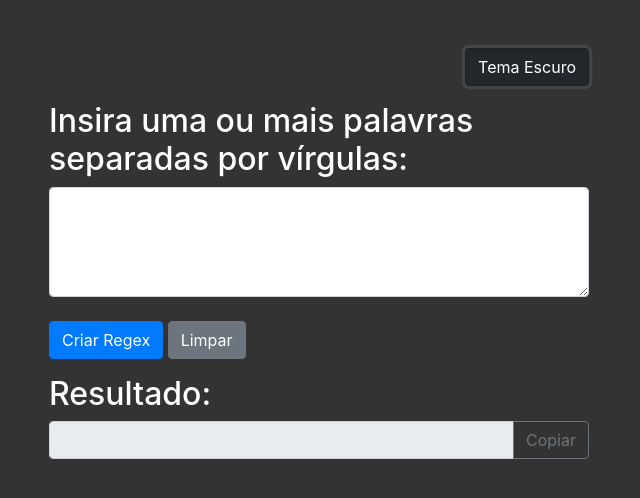
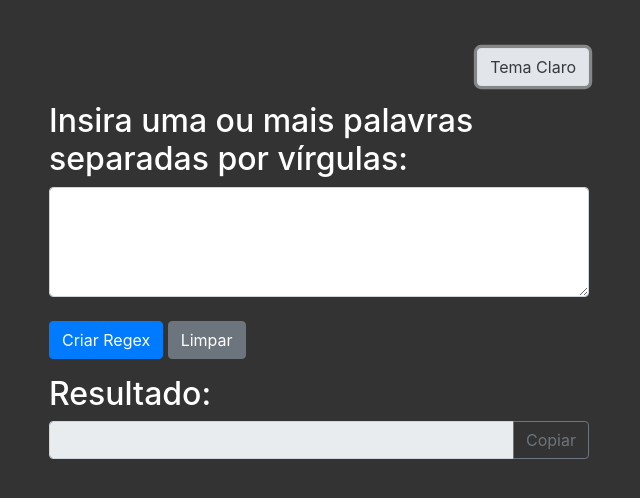
Before and after one commit to rodolfomelop/regex, a plain HTML site: page index.html in a window 1280 px wide. Both pictures are taken after a click on the button "Tema Escuro". Shown: the whole page, without its empty margins (321-961 px from the left). Drawn offline with nearby package versions, Linux system fonts and the light colour scheme.

Commit message:
Update index.html
mudar cor do botão tema claro

```diff
--- a/index.html
+++ b/index.html
@@ -10,7 +10,7 @@
     <div class="row">
       <div class="col-md-6 mx-auto">
         <div class="text-right mb-3">
-          <button class="btn btn-dark" onclick="alternarTema()">Tema Escuro</button>
+          <button class="btn btn-dark" id="toggleThemeButton" onclick="alternarTema()">Tema Escuro</button>
         </div>
         <h2>Insira uma ou mais palavras separadas por vírgulas:</h2>
         <textarea class="form-control" id="inputWords" rows="4"></textarea>
@@ -66,7 +66,17 @@
 
     function alternarTema() {
       const body = document.body;
+      const toggleButton = document.getElementById("toggleThemeButton");
       body.classList.toggle("dark-theme");
+      if (body.classList.contains("dark-theme")) {
+        toggleButton.textContent = "Tema Claro";
+        toggleButton.classList.remove("btn-dark");
+        toggleButton.classList.add("btn-light", "text-dark");
+      } else {
+        toggleButton.textContent = "Tema Escuro";
+        toggleButton.classList.remove("btn-light", "text-dark");
+        toggleButton.classList.add("btn-dark");
+      }
     }
   </script>
 </body>
```
